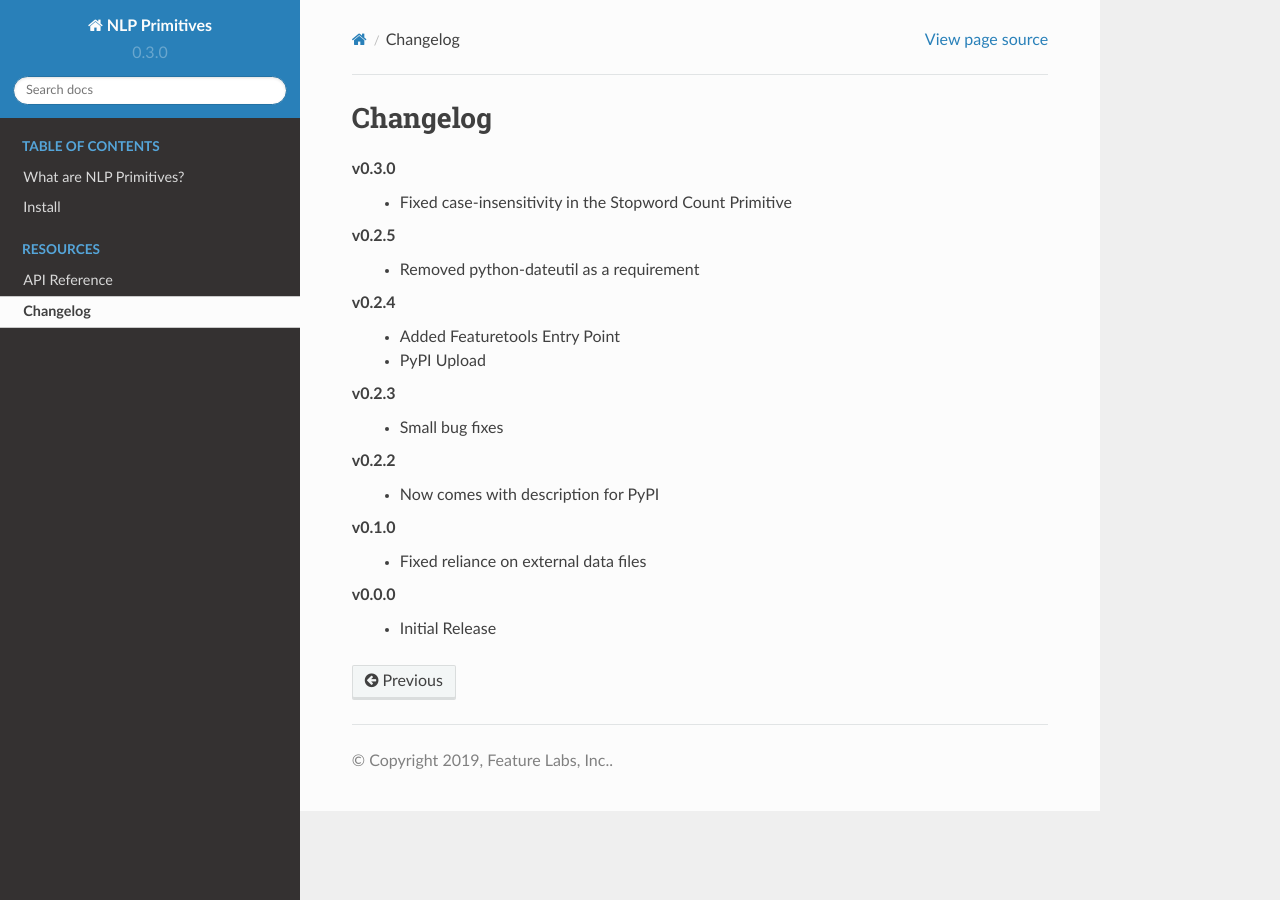
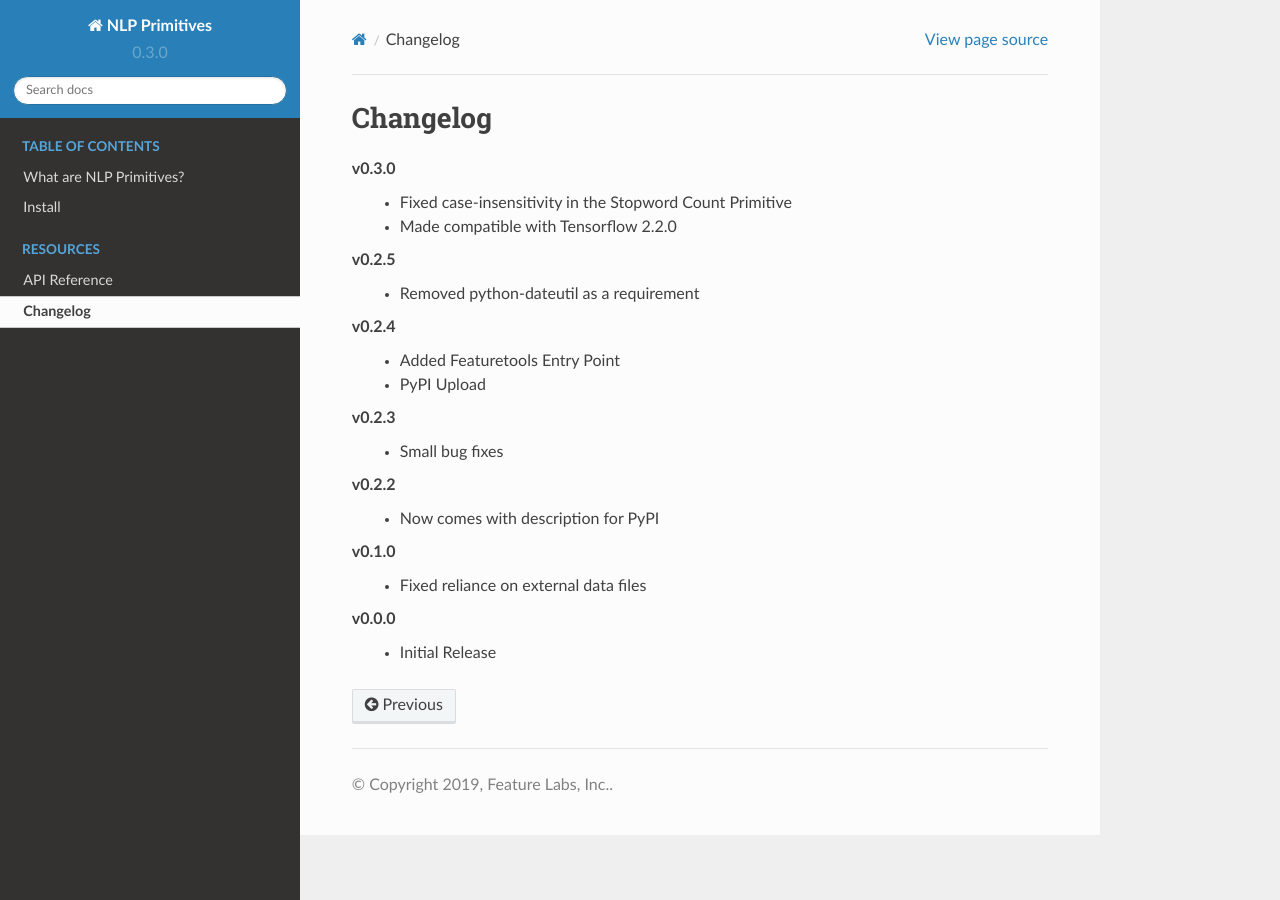
Before and after one commit to alteryx/nlp_primitives, a Sphinx documentation site: the page built from docs/source/changelog.rst, in a window 1280 px wide. Built offline with Sphinx 7.4.7 and the Read the Docs theme 2.0.0, drawn with Linux system fonts in a browser that asks for light colours.

Commit message:
updates changelog

```diff
--- a/docs/source/changelog.rst
+++ b/docs/source/changelog.rst
@@ -4,6 +4,7 @@ Changelog
 
 **v0.3.0**
     * Fixed case-insensitivity in the Stopword Count Primitive
+    * Made compatible with Tensorflow 2.2.0
 
 **v0.2.5**
     * Removed python-dateutil as a requirement
```
